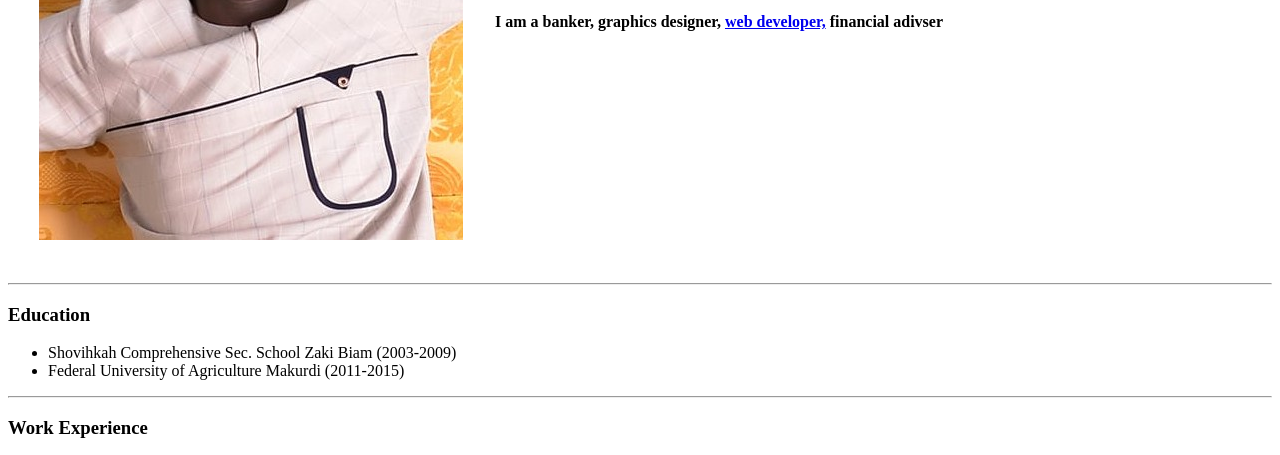
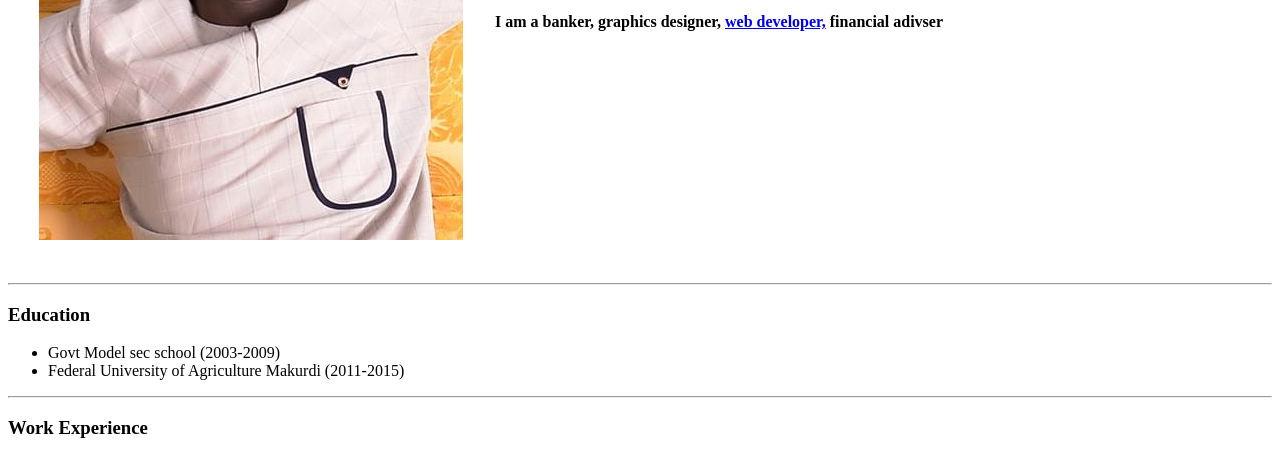
Before and after one commit to Kennethfoga/resume, a plain HTML site: page index.html in a window 1280 px wide. Shown: the part 336-791 px from the top of the page. Drawn offline with Linux system fonts and the light colour scheme.

Commit message:
Update index.html

```diff
--- a/index.html
+++ b/index.html
@@ -25,8 +25,7 @@
   <hr>
   <h3>Education</h3>
   <ul>
-    <li>Shovihkah Comprehensive Sec. School Zaki Biam
-      (2003-2009)</li>
+    <li>Govt Model sec school (2003-2009)</li>
     <li>Federal University of Agriculture Makurdi
       (2011-2015)</li>
   </ul>
```
